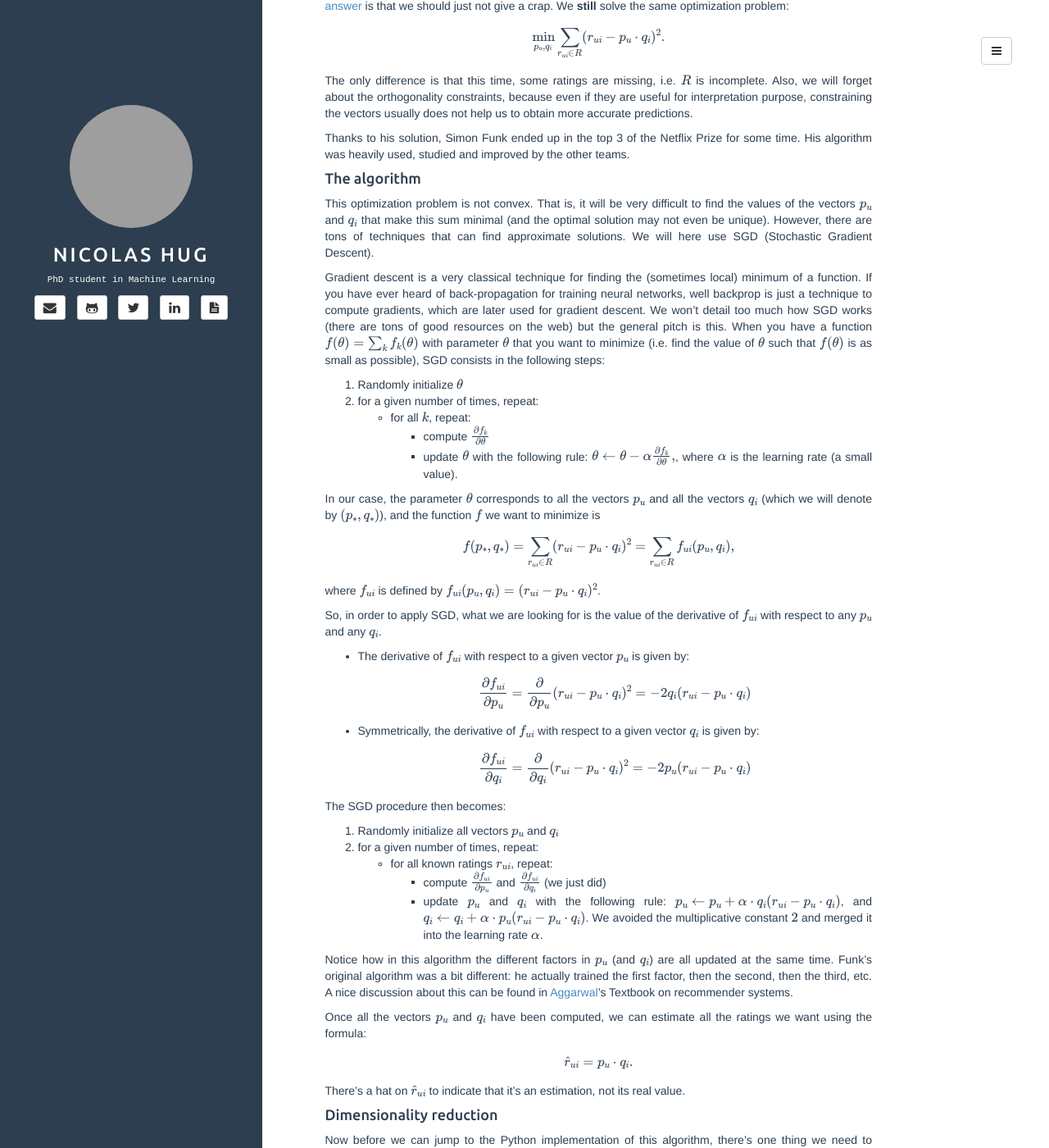
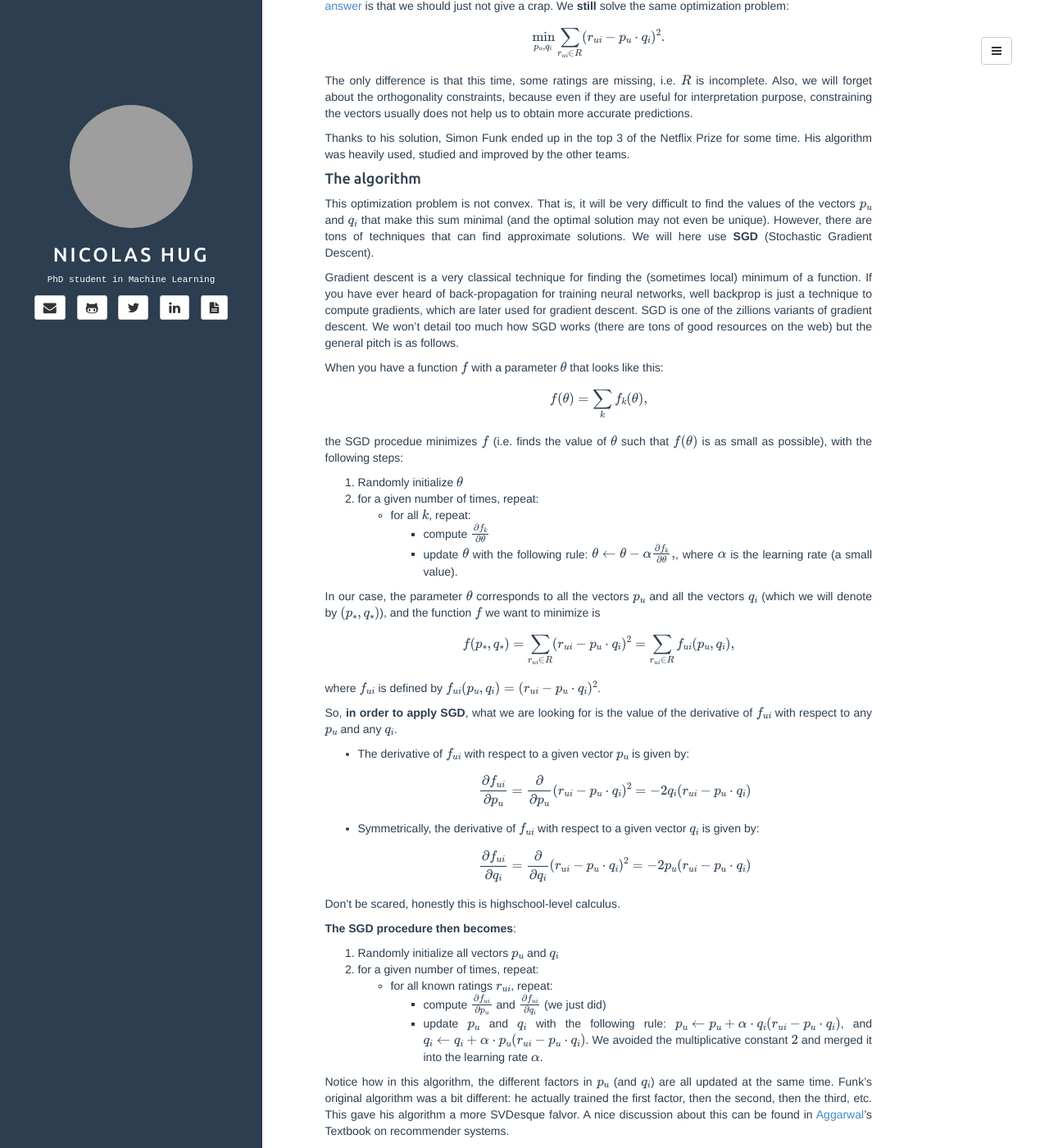
Before and after one commit to NicolasHug/nicolashug.github.io, a Jekyll site: the page built from _posts/2017-06-16-matrix_facto_3.md, in a window 1280 px wide and 1400 px high, scrolled down 1250 px. Shown: the whole window at 82% size. Built offline with Jekyll 4.4.1, drawn with Linux system fonts in a browser that asks for light colours; formulas are drawn with MathJax 3; comment, search, counter and statistics services are not loaded; some of the changed text lies outside the part shown; grey boxes are pictures that could not be loaded.

Commit message:
small modif to MF series after first proof read

```diff
--- a/_posts/2017-06-16-matrix_facto_3.md
+++ b/_posts/2017-06-16-matrix_facto_3.md
@@ -100,18 +100,23 @@ other teams.
 This optimization problem is not convex. That is, it will be very difficult to
 find the values of the vectors $p_u$ and $q_i$  that make this sum minimal (and
 the optimal solution may not even be unique). However, there are tons of
-techniques that can find approximate solutions. We will here use SGD
+techniques that can find approximate solutions. We will here use **SGD**
 (Stochastic Gradient Descent).
 
 Gradient descent is a very classical technique for finding the (sometimes
 local)  minimum of a function. If you have ever heard of back-propagation for
 training neural networks, well backprop is just a technique to compute
-gradients, which are later used for gradient descent. We won't detail too much
-how SGD works (there are tons of good resources on the web) but the general
-pitch is this. When you have a function $f(\theta) = \sum_k f_k(\theta)$ with
-parameter $\theta$ that you want to minimize (i.e. find the value of $\theta$
-such that $f(\theta)$ is as small as possible), SGD consists in the following
-steps:
+gradients, which are later used for gradient descent. SGD is one of the
+zillions variants of gradient descent. We won't detail too much how SGD works
+(there are tons of good resources on the web) but the general pitch is as
+follows.
+
+When you have a function $f$ with a parameter $\theta$ that looks like this:
+
+$$f(\theta) = \sum_k f_k(\theta),$$
+
+the SGD procedue minimizes $f$ (i.e. finds the value of $\theta$ such that
+$f(\theta)$ is as small as possible), with the following steps:
 
 1. Randomly initialize $\theta$
 2. for a given number of times, repeat:
@@ -131,7 +136,7 @@ $$f(p_*, q_*) = \sum_{r_{ui} \in R} (r_{ui} - p_u \cdot q_i)^2 =\sum_{r_{ui}
 where $f_{ui}$ is defined by $f_{ui}(p_u, q_i) = (r_{ui} - p_u \cdot
 q_i)^2$.
 
-So, in order to apply SGD, what we are looking for is the value of the
+So, **in order to apply SGD**, what we are looking for is the value of the
 derivative of $f_{ui}$ with respect to any $p_u$ and any $q_i$.
 
 - The derivative of $f_{ui}$ with respect to a given vector $p_u$ is given by:
@@ -145,7 +150,9 @@ derivative of $f_{ui}$ with respect to any $p_u$ and any $q_i$.
   $$\frac{\partial f_{ui}}{\partial q_i} = \frac{\partial}{\partial q_i}  (r_{ui} - p_u \cdot
   q_i)^2 = - 2 p_u (r_{ui} - p_u \cdot q_i)$$
 
-The SGD procedure then becomes:
+Don't be scared, honestly this is highschool-level calculus.
+
+**The SGD procedure then becomes**:
 
 1. Randomly initialize all vectors $p_u$ and $q_i$
 2. for a given number of times, repeat:
@@ -158,11 +165,12 @@ The SGD procedure then becomes:
          We avoided the multiplicative constant $2$ and merged it into the
          learning rate $\alpha$.
 
-Notice how in this algorithm the different factors in $p_u$ (and $q_i$) are all
+Notice how in this algorithm, the different factors in $p_u$ (and $q_i$) are all
 updated at the same time. Funk's original algorithm was a bit different: he
-actually trained the first factor, then the second, then the third, etc. A nice
-discussion about this can be found in [Aggarwal](http://charuaggarwal.net/)'s
-Textbook on recommender systems.
+actually trained the first factor, then the second, then the third, etc. This
+gave his algorithm a more SVDesque falvor. A nice discussion about this can be
+found in [Aggarwal](http://charuaggarwal.net/)'s Textbook on recommender
+systems.
 
 Once all the vectors $p_u$ and $q_i$ have been computed, we can estimate all
 the ratings we want using the formula:
@@ -221,11 +229,11 @@ $$
 $$
 
 But in fact, we don't need to use **all** the creepy guys to get a good
-approximation of each original faces. I actually lied to you: the gifs you see
-above only use the first 200 creepy guys! And you couldn't see the difference,
-right? To further illustrate this point, here is the reconstruction of the first
-original face, using from 0 to 400 creepy guys, each time adding 40 creepy
-guys into the reconstruction.
+approximation of each original face. I actually lied to you: the gifs you see
+above only use the first 200 creepy guys (instead of 400)! And you couldn't see
+the difference, could you? To further illustrate this point, here is the
+reconstruction of the first original face, using from 0 to 400 creepy guys,
+each time adding 40 creepy guys into the reconstruction.
 
 <img src="{{ site.url }}/assets/mf_post/faces/face_0/000.jpg">
 <img src="{{ site.url }}/assets/mf_post/faces/face_0/040.jpg">
@@ -294,4 +302,5 @@ to optimize on the known ratings, as we are doing with SGD ;)).
 We now have all it takes to write a matrix factorization algorithm in the [next
 (and last!) part]({% post_url 2017-06-17-matrix_facto_4%}) of this series.
 We'll do that in Python (obviously ;)), using the
-[Surprise](http://surpriselib.com) library.
+[Surprise](http://surpriselib.com) library. As you'll see, the algortihm is
+surprisingly simple to write, yet fairly efficient.
```
Also changed, not shown: _posts/2017-06-14-matrix_facto_1.md (+7 -7 lines), _posts/2017-06-17-matrix_facto_4.md (+2 -1 lines).
